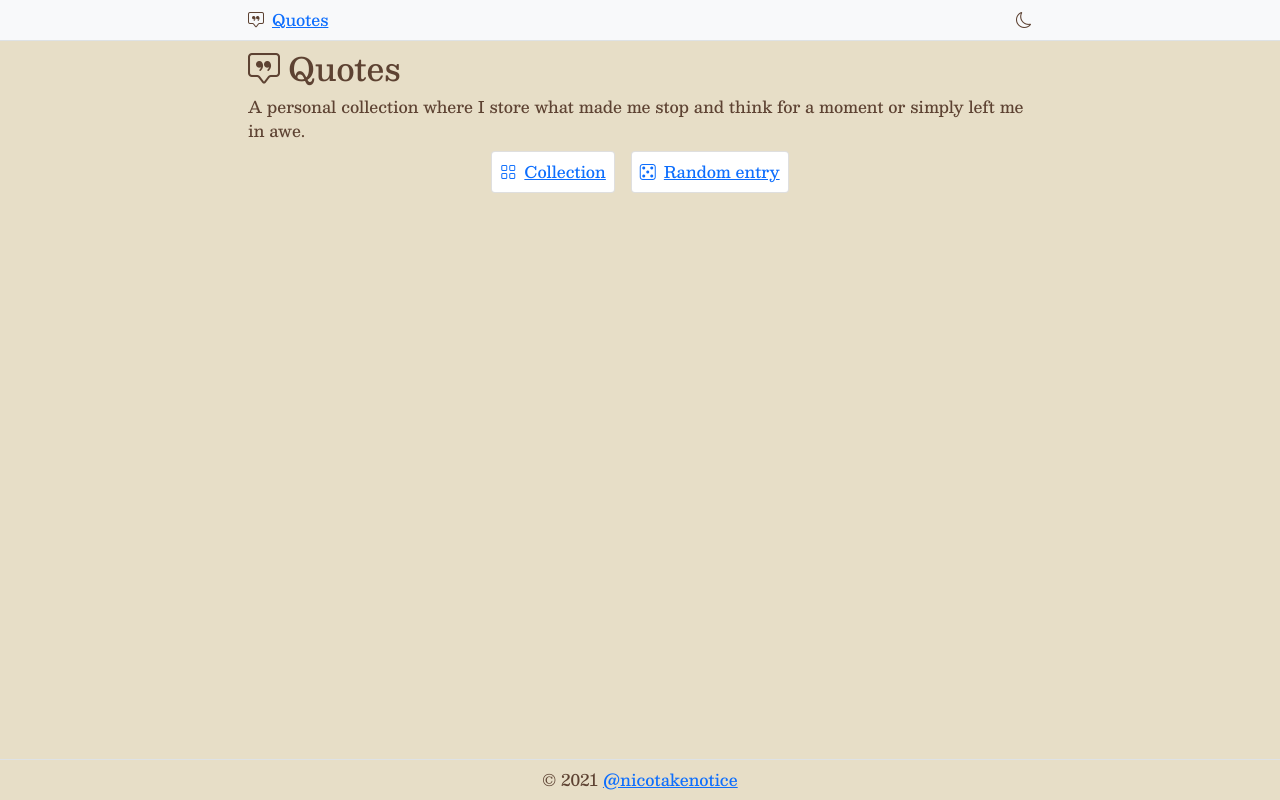
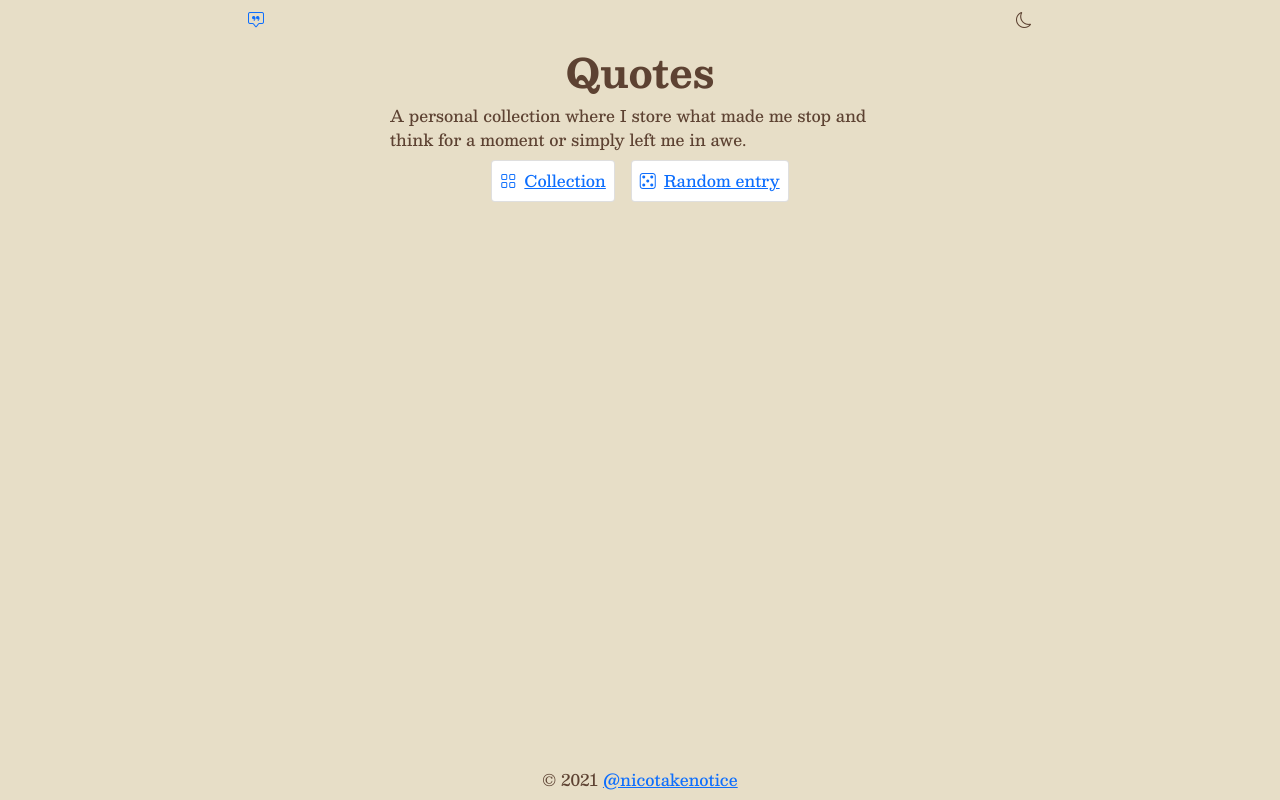
Before and after one commit to nicotakenotice/quotes, an Angular app: page / in a window 1280 px wide. Built offline with nearby package versions, Linux system fonts and the light colour scheme.

Commit message:
update ui

```diff
--- a/src/app/app.component.html
+++ b/src/app/app.component.html
@@ -1,10 +1,7 @@
-<header class="sticky-top border-bottom bg-light">
+<header class="sticky-top">
   <div class="wrapper d-flex flex-row align-items-center py-2">
     <div>
-      <i class="bi bi-chat-square-quote"></i>
-    </div>
-    <div class="ms-2">
-      <a routerLink="/">Quotes</a>
+      <a routerLink="/"><i class="bi bi-chat-square-quote"></i></a>
     </div>
     <div class="ms-auto">
       <i class="bi bi-moon"></i>
@@ -18,6 +15,6 @@
   </div>
 </main>
 
-<footer class="text-center border-top py-2">
+<footer class="text-center py-2">
   &copy; {{currentYear}} <a href="https://github.com/nicotakenotice" target="_blank">@nicotakenotice</a>
 </footer>
--- a/src/app/pages/collection-entry/collection-entry.component.html
+++ b/src/app/pages/collection-entry/collection-entry.component.html
@@ -1,10 +1,10 @@
-<h2 data-aos="fade-right">
+<h2>
   <a routerLink="/collection"><i class="bi bi-grid"></i></a>
   <i class="bi bi-chevron-right ms-2"></i>
   <span class="ms-2">{{entry?.title}}</span>
 </h2>
 
-<div data-aos="fade-right">
+<div>
   <span style="text-transform: capitalize;">{{entry?.type}}</span> by <span *ngFor="let author of entry?.authors" class="highlight">{{author}}</span>
 </div>
 
@@ -13,7 +13,6 @@
     *ngFor="let quote of entry?.quotes; index as i"
     class="card p-2 {{(i % 2) ? 'align-self-end' : 'align-self-start'}}"
     style="max-width: 500px;"
-    data-aos="fade-up"
   >
     <div class="fst-italic">
       "{{quote.text}}"
--- a/src/app/pages/collection/collection.component.html
+++ b/src/app/pages/collection/collection.component.html
@@ -1,4 +1,4 @@
-<h2 data-aos="fade-right">
+<h2>
   <i class="bi bi-grid"></i>
   <span class="ms-2">Collection</span>
 </h2>
@@ -7,7 +7,6 @@
   <div
     *ngFor="let entry of collection"
     class="card gi-12 gi-sm-6 gi-md-4 p-2"
-    data-aos="fade-up"
     routerLink="/collection/{{entry.slug}}"
   >
     <div class="d-flex flex-row align-items-center">
--- a/src/app/pages/home/home.component.html
+++ b/src/app/pages/home/home.component.html
@@ -1,19 +1,18 @@
-<h2 data-aos="fade-right">
-  <i class="bi bi-chat-square-quote"></i>
-  <span class="ms-2">Quotes</span>
-</h2>
+<h1 class="text-center besley-700">Quotes</h1>
 
-<div data-aos="fade-right">
-  A personal collection where I store what made me stop and think for a moment or simply left me in awe.
+<div class="center">
+  <div style="max-width: 500px;">
+    A personal collection where I store what made me stop and think for a moment or simply left me in awe.
+  </div>
 </div>
 
 <div class="d-flex flex-row justify-content-center align-items-center mt-2" style="gap: 1rem;">
-  <a class="d-block card p-2" data-aos="fade-up" routerLink="/collection">
+  <a class="d-block card p-2" routerLink="/collection">
     <i class="bi bi-grid"></i>
     <span class="ms-2">Collection</span>
   </a>
 
-  <a class="d-block card p-2" data-aos="fade-up" routerLink="/collection">
+  <a class="d-block card p-2" routerLink="/collection">
     <i class="bi bi-dice-5"></i>
     <span class="ms-2">Random entry</span>
   </a>
```
